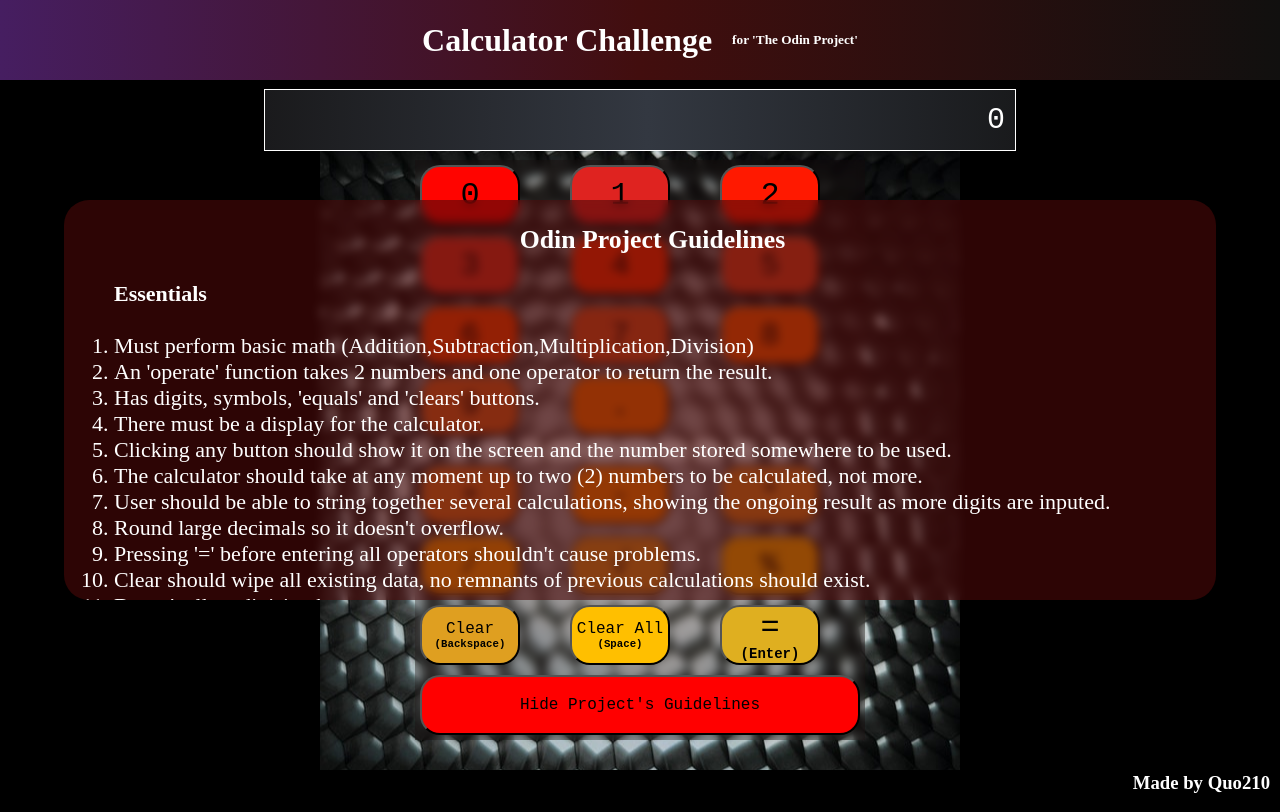
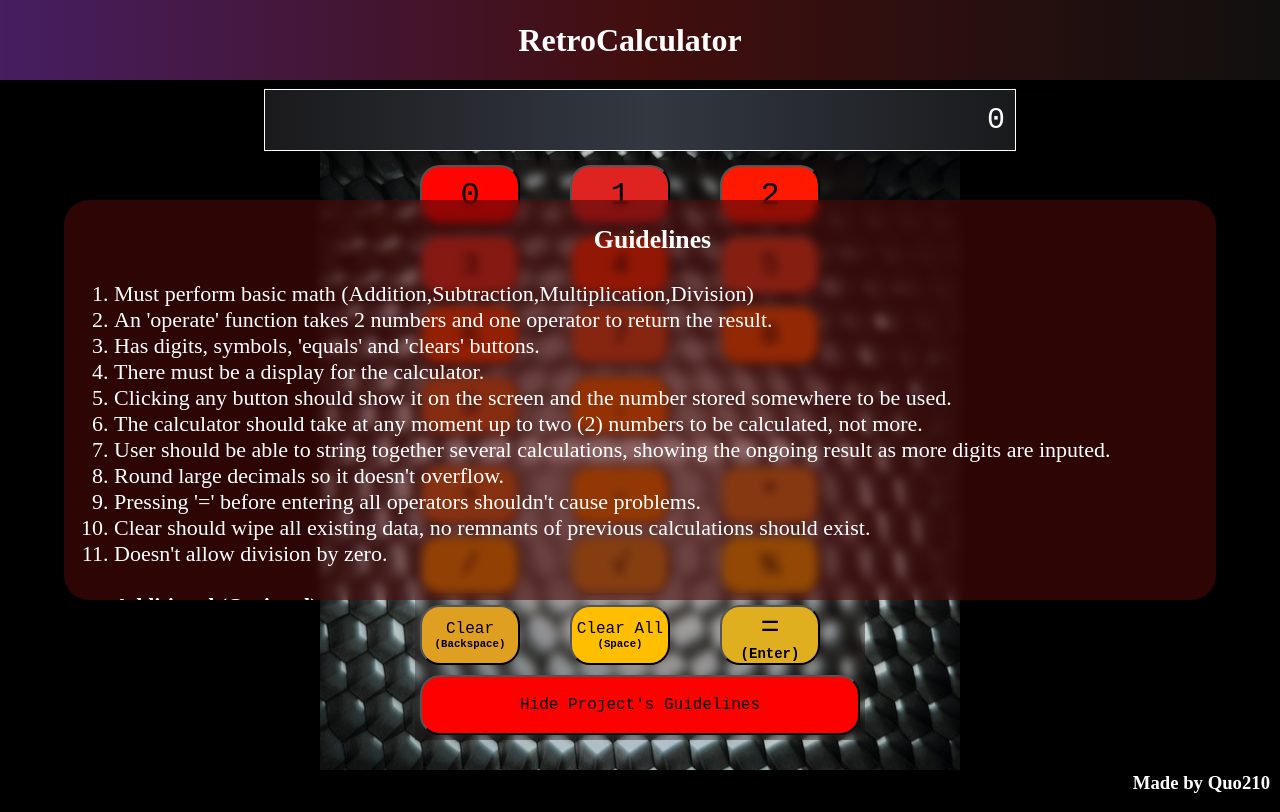
Before and after one commit to Quo210/calculator, a plain HTML site: page index.html in a window 1280 px wide. Both pictures are taken after a click on the button "See Project's Guidelines". Drawn offline with Linux system fonts and the light colour scheme.

Commit message:
Updated some graphics

```diff
--- a/index.html
+++ b/index.html
@@ -4,12 +4,12 @@
     <meta charset="UTF-8">
     <meta http-equiv="X-UA-Compatible" content="IE=edge">
     <meta name="viewport" content="width=device-width, initial-scale=1.0">
-    <title>Calculator for 'The Odin Project'</title>
+    <title>Calculator with Keyboard Support</title>
     <link rel="stylesheet" href="style.css">
 </head>
 <body>
-    <div id="title"><h1>Calculator Challenge</h1>
-    <h5>for 'The Odin Project'</h5></div>
+    <div id="title"><h1>RetroCalculator</h1>
+    <h5></h5></div>
     <div id="main">
 
         <div id="result">
@@ -47,8 +47,7 @@
     </div>
 
     <div id="guideDiv">
-        <h3>Odin Project Guidelines</h3> <br>
-        <h4>Essentials</h4> <br>
+        <h3>Guidelines</h3> <br>
         <ol>
             <li>Must perform basic math (Addition,Subtraction,Multiplication,Division)</li>
             <li>An 'operate' function takes 2 numbers and one operator to return the result.</li>
@@ -69,8 +68,7 @@
             <li>Calculator is good looking.</li>
             <li>There is a backspace button to remove one digit or symbol at a time.</li>
             <li>Keyboard support.</li>
-        </ol> <br>
-        <h4>Original: <a href="https://www.theodinproject.com/paths/foundations/courses/foundations/lessons/calculator">Odin Project Calculator Guidelines</a></h4>
+        </ol>
     </div>
     <script src="scripts.js"></script>
 </body>
--- a/style.css
+++ b/style.css
@@ -8,9 +8,6 @@ html {
     box-sizing: border-box;
   }
 
-  div {
-      /* border: red solid 1px; */
- }
 
  body {
      background-color: black;
```
Also changed, not shown: scripts.js (+0 -15 lines).
